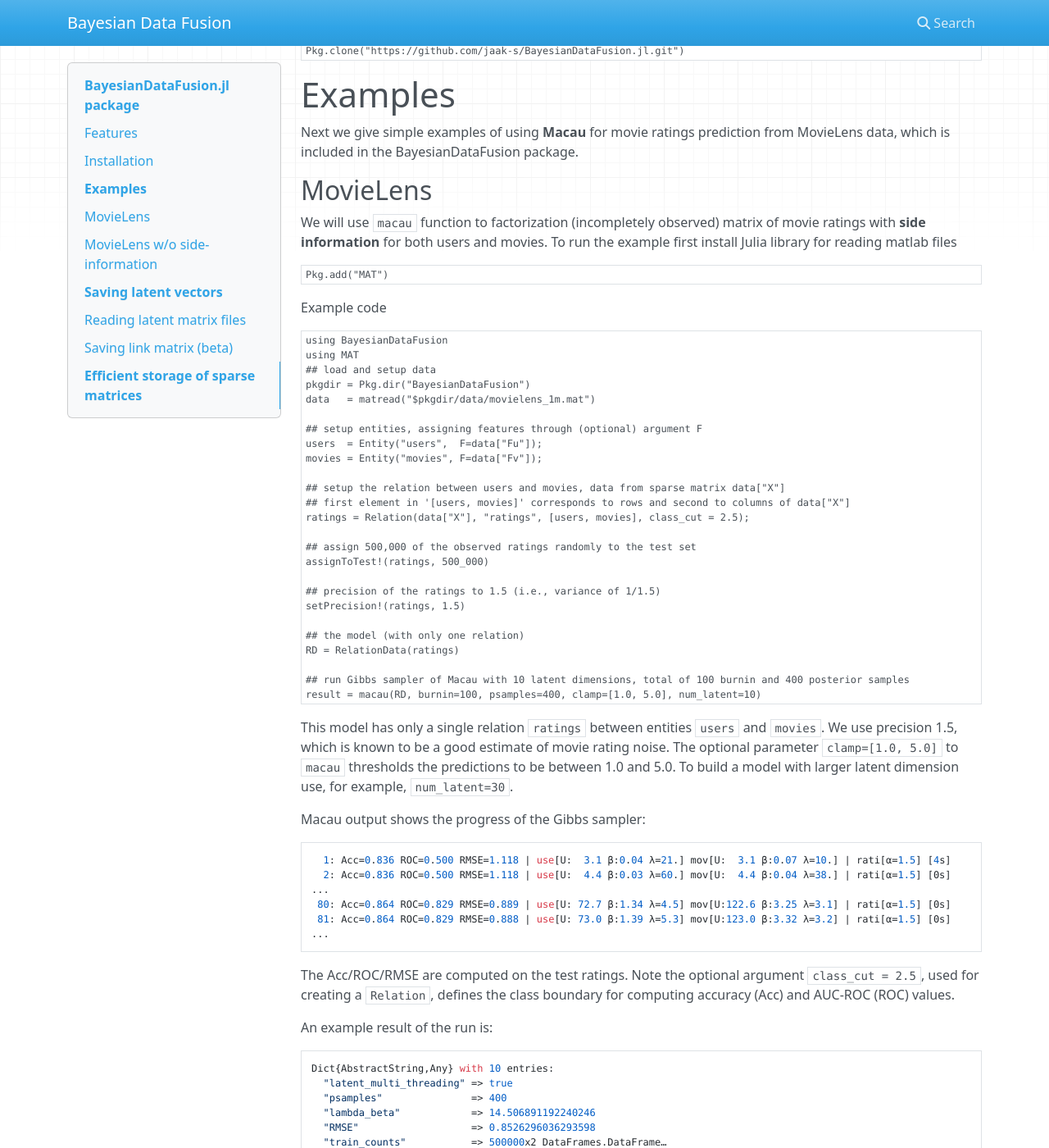
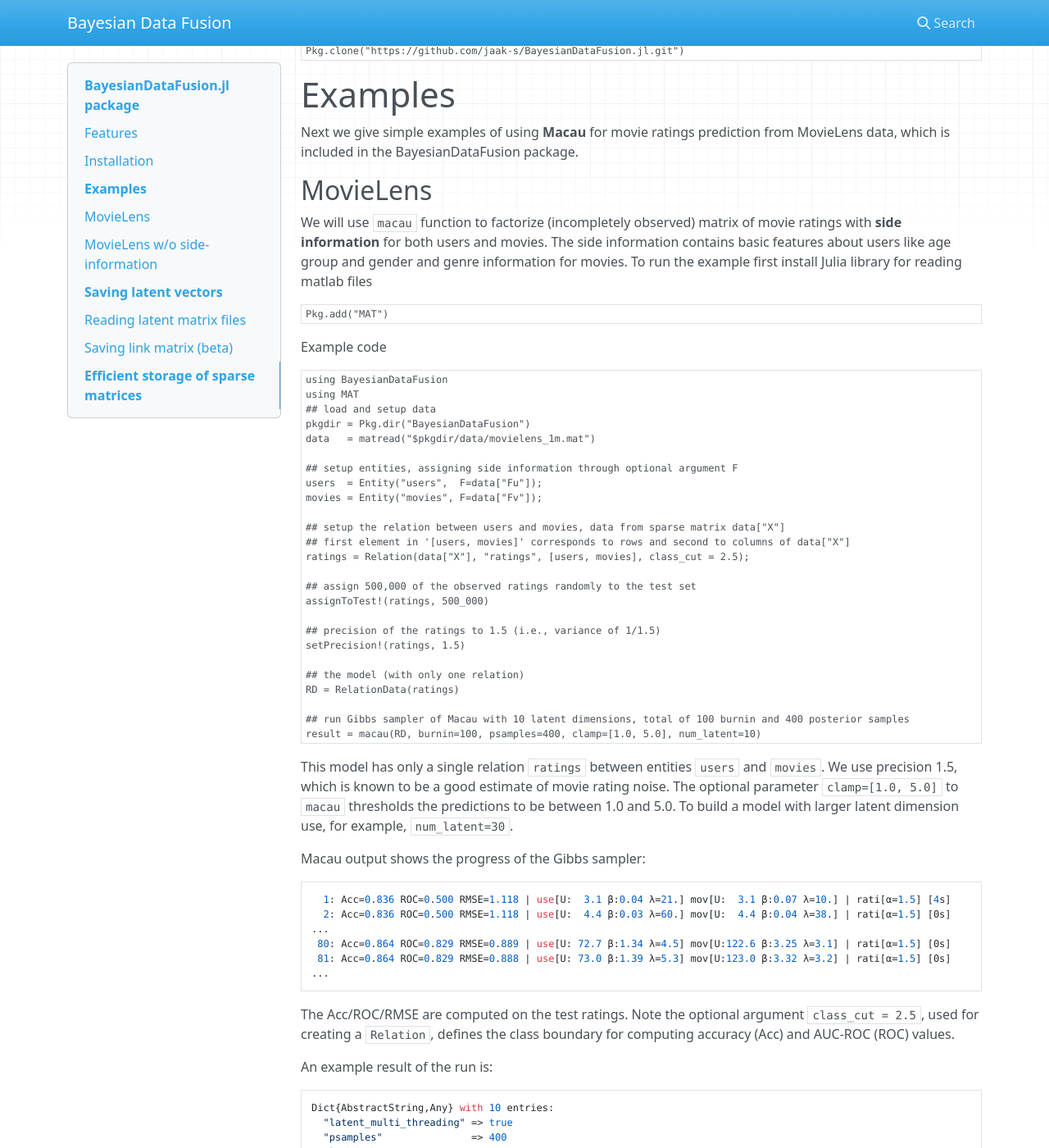
Before and after one commit to jaak-s/BayesianDataFusion.jl, an MkDocs documentation site: the page built from docs/index.md, in a window 1280 px wide and 1400 px high, scrolled down 633 px. Shown: the whole window at 82% size. Built offline with MkDocs 1.6.1, drawn with Linux system fonts in a browser that asks for light colours; nearby versions of some CDN libraries.

Commit message:
minor doc update

````diff
--- a/docs/index.md
+++ b/docs/index.md
@@ -26,7 +26,7 @@ Pkg.clone("https://github.com/jaak-s/BayesianDataFusion.jl.git")
 Next we give simple examples of using **Macau** for movie ratings prediction from MovieLens data, which is included in the BayesianDataFusion package.
 
 ## MovieLens
-We will use `macau` function to factorization (incompletely observed) matrix of movie ratings with **side information** for both users and movies. To run the example first install Julia library for reading matlab files
+We will use `macau` function to factorize (incompletely observed) matrix of movie ratings with **side information** for both users and movies. The side information contains basic features about users like age group and gender and genre information for movies. To run the example first install Julia library for reading matlab files
 ```julia
 Pkg.add("MAT")
 ```
@@ -38,7 +38,7 @@ using MAT
 pkgdir = Pkg.dir("BayesianDataFusion")
 data   = matread("$pkgdir/data/movielens_1m.mat")
 
-## setup entities, assigning features through (optional) argument F
+## setup entities, assigning side information through optional argument F
 users  = Entity("users",  F=data["Fu"]);
 movies = Entity("movies", F=data["Fv"]);
 
````
